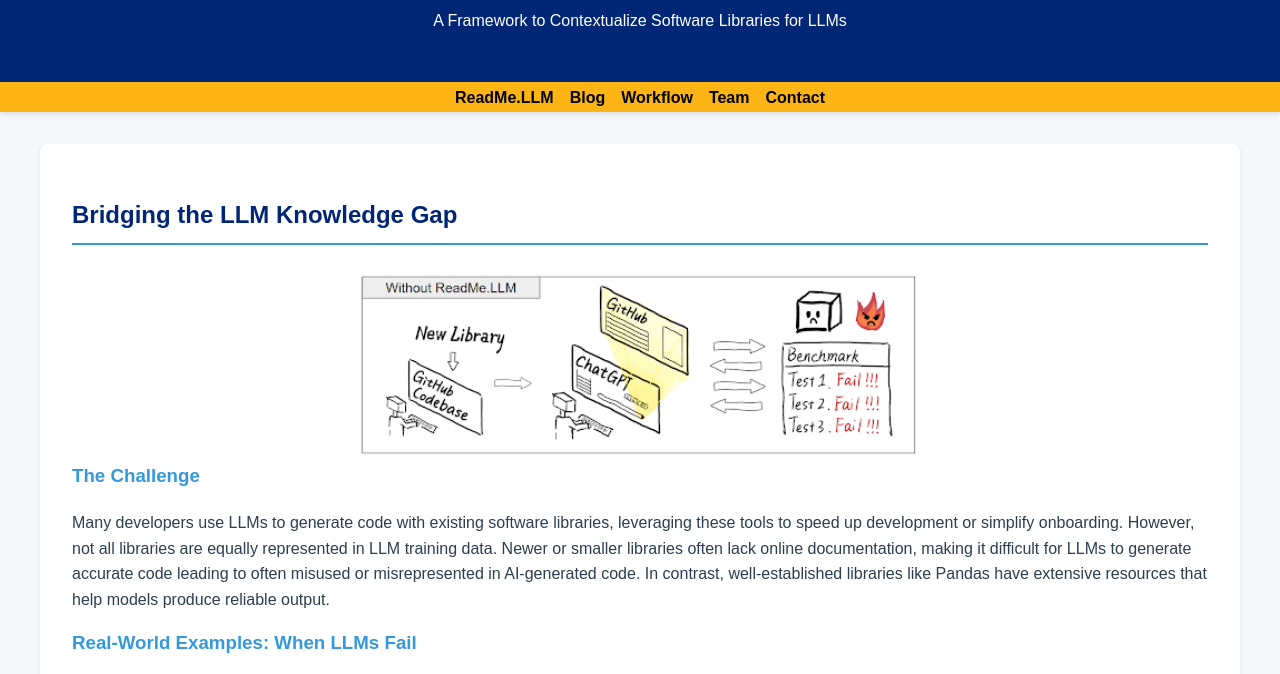
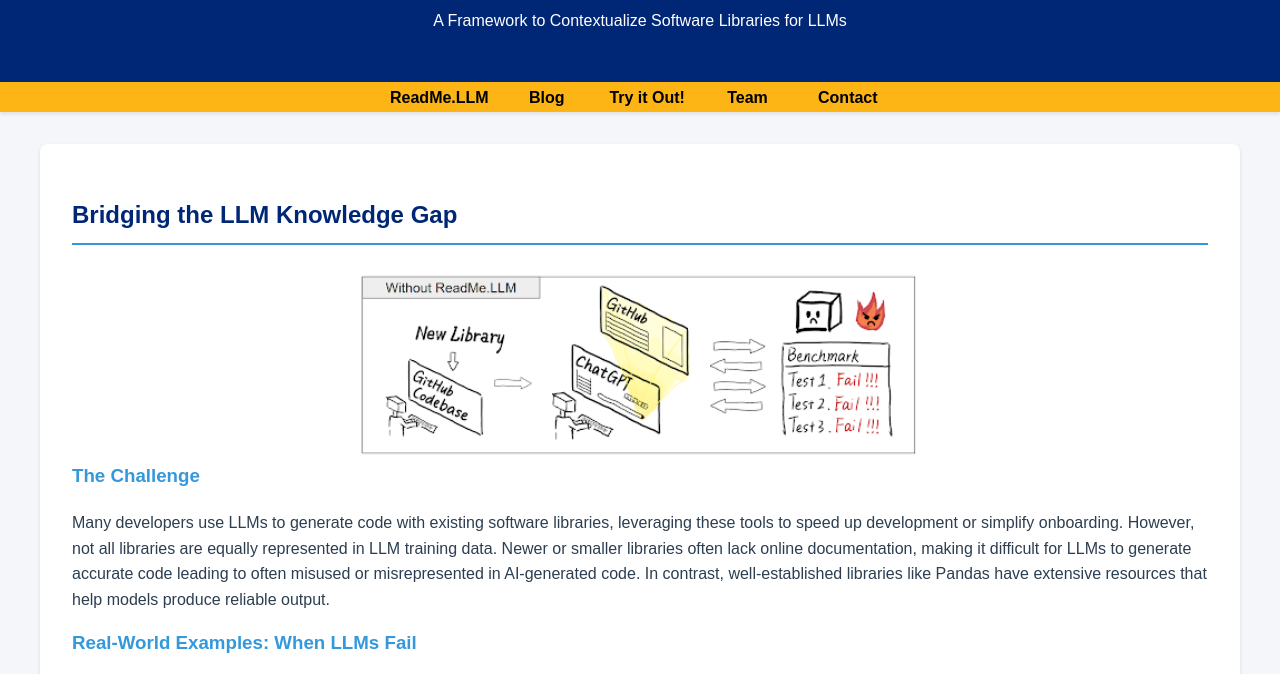
Before and after one commit to readmellm/readmellm.github.io, a plain HTML site: page index.html in a window 1280 px wide. Shown: the part 118-792 px from the top of the page. Drawn offline with Linux system fonts and the light colour scheme.

Commit message:
Minor workflow changes

```diff
--- a/assets/css/style.css
+++ b/assets/css/style.css
@@ -88,7 +88,7 @@ h3 {
 }
 
 .nav-container {
-    max-width: 300px;
+    max-width: 500px;
     margin: 0 auto;
     height: 100%;
     display: flex;
--- a/index.html
+++ b/index.html
@@ -25,7 +25,7 @@
                 <li><a
                         href="https://docs.google.com/document/d/14gC1LOyP63WjCu_2aQLGns0_pIveCl24LfAfc8tymPA/edit?tab=t.0#heading=h.81n4a8x05dl1">Blog</a>
                 </li>
-                <li><a href="#workflow">Workflow</a></li>
+                <li><a href="#workflow">Try it Out!</a></li>
                 <li><a href="#team">Team</a></li>
                 <!--                 <li><a href="#library">Library Maker</a></li>
                 <li><a href="#developer">Developer</a></li> -->
@@ -79,7 +79,7 @@
                         </div>
                         <div class="case-outcome">
                             <p><strong>Key Results:</strong> When attempting this task with no additional context, we observed that most of the models had mimal success rates ranging from just 0% to 20%. The sole exception was DeepSeek R1 which had an impressive success rate of 80%.</p>
-                            <img src="assets/images/Supervision_NoContext.png" alt="ReadMe LLM framework" class="center">
+                            <img src="assets/images/Supervision_NoContext_Updated.png" alt="ReadMe LLM framework" class="center">
 
                         </div>
                     </div>
@@ -183,7 +183,7 @@
         </section>
 
         <section id="workflow">
-            <h2>Workflow</h2>
+            <h2>Try it Out!</h2>
             <p>Follow the steps in the screen shot below to generate high quality code with the help of ReadMe.LLM! </p>
             <img src="assets/images/github_to_gpt.png" alt="User Chart" class="center large-image">
             <img src="assets/images/gpt_to_code.png" alt="User Chart" class="center large-image">
```
Also changed, not shown: assets/images/Supervision_NoContext.png (deleted), assets/images/Supervision_NoContext_Updated.png (added).
